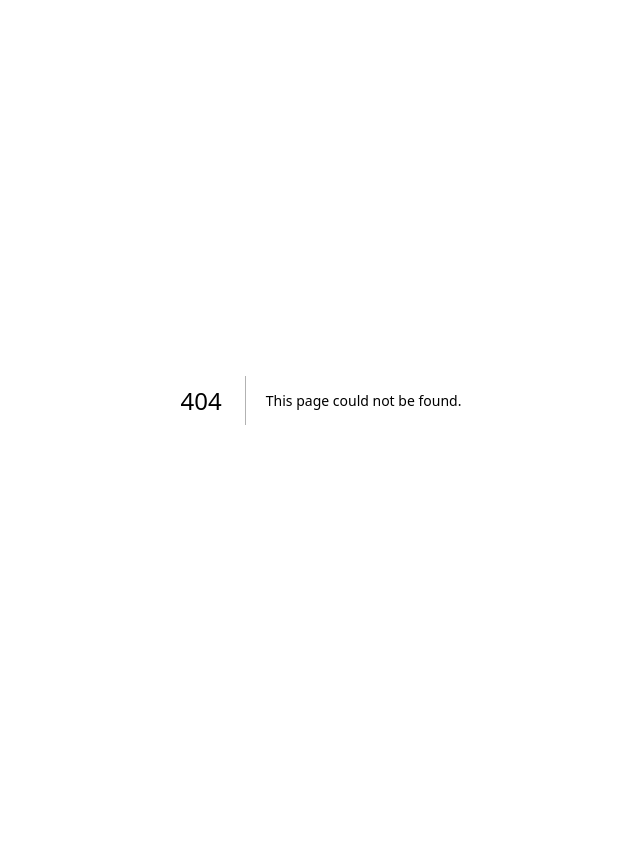
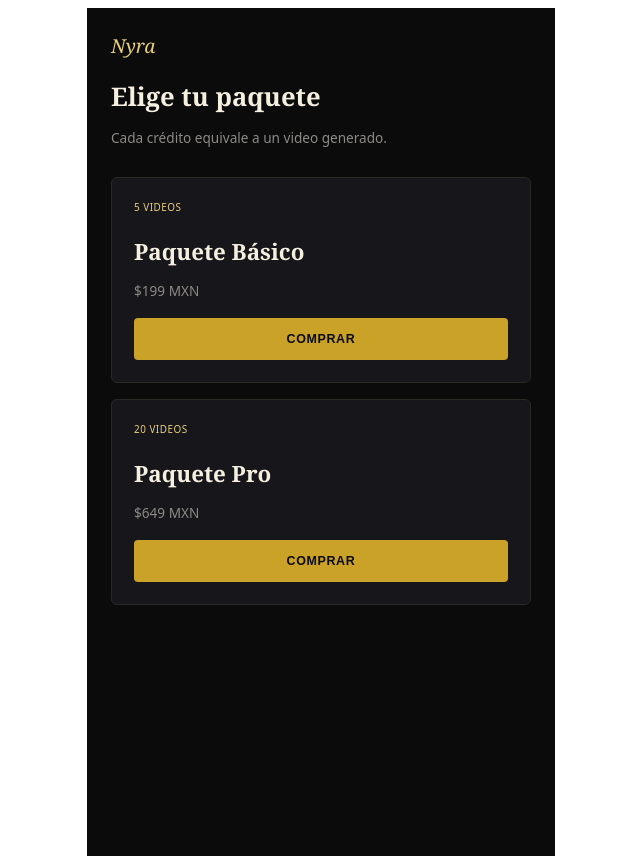
Before and after one commit to geovannialejandro/nyra-ai, a Next.js app: page /paquetes in a window 1280 px wide. Before the commit this address had no page. Shown: the whole page, without its empty margins (319-959 px from the left). Before the commit the page ends 800 px from the top, so only its background shows below. Built offline with nearby package versions, Linux system fonts and the light colour scheme; no server answers.

Commit message:
Implement PaquetesPage for package selection and purchase
This component allows users to select and purchase packages with credits for video generation. It includes error handling and loading states during the purchase process.

```diff
--- /dev/null
+++ b/app/paquetes/page.tsx
@@ -0,0 +1,85 @@
+'use client';
+
+import { useState } from 'react';
+import { supabase } from '@/lib/supabase';
+
+const PAQUETES = [
+  { id: 'basico', nombre: 'Paquete Básico', creditos: 5, precio: 199, priceId: 'PENDIENTE_BASICO' },
+  { id: 'pro', nombre: 'Paquete Pro', creditos: 20, precio: 649, priceId: 'PENDIENTE_PRO' },
+];
+
+export default function PaquetesPage() {
+  const [loading, setLoading] = useState<string | null>(null);
+  const [error, setError] = useState('');
+
+  async function handleComprar(priceId: string) {
+    setError('');
+    setLoading(priceId);
+    try {
+      const { data: { user } } = await supabase.auth.getUser();
+      if (!user) {
+        setError('Debes iniciar sesión primero.');
+        setLoading(null);
+        return;
+      }
+
+      const res = await fetch('/api/create-checkout', {
+        method: 'POST',
+        headers: { 'Content-Type': 'application/json' },
+        body: JSON.stringify({ priceId, userId: user.id }),
+      });
+
+      const data = await res.json();
+      if (!res.ok) {
+        setError(data.error || 'No se pudo iniciar el pago.');
+        setLoading(null);
+        return;
+      }
+
+      window.location.href = data.url;
+    } catch (err: any) {
+      setError(err.message || 'Error inesperado.');
+      setLoading(null);
+    }
+  }
+
+  const gold = '#C9A227';
+  const goldSoft = '#E8CE7B';
+  const bronze = '#8A6A2F';
+  const ivory = '#F5EFE0';
+  const ash = '#8C8A85';
+  const panel = '#17161A';
+
+  return (
+    <main style={{ background: '#0B0B0C', color: ivory, minHeight: '100vh', fontFamily: 'system-ui, sans-serif', padding: '24px', maxWidth: '420px', margin: '0 auto' }}>
+      <div style={{ fontFamily: 'Georgia, serif', fontStyle: 'italic', fontSize: '1.2rem', color: goldSoft, marginBottom: '20px' }}>
+        Nyra
+      </div>
+
+      <h1 style={{ fontFamily: 'Georgia, serif', fontSize: '1.6rem', marginBottom: '8px' }}>Elige tu paquete</h1>
+      <p style={{ color: ash, fontSize: '0.85rem', marginBottom: '30px' }}>Cada crédito equivale a un video generado.</p>
+
+      {PAQUETES.map((p) => (
+        <div key={p.id} style={{ border: `1px solid #2A2823`, borderRadius: '6px', padding: '22px', marginBottom: '16px', background: panel }}>
+          <div style={{ fontSize: '0.62rem', color: goldSoft, letterSpacing: '0.05em', marginBottom: '8px' }}>
+            {p.creditos} VIDEOS
+          </div>
+          <h3 style={{ fontFamily: 'Georgia, serif', fontSize: '1.4rem', marginBottom: '6px' }}>{p.nombre}</h3>
+          <p style={{ color: ash, fontSize: '0.85rem', marginBottom: '18px' }}>${p.precio} MXN</p>
+          <button
+            onClick={() => handleComprar(p.priceId)}
+            disabled={loading === p.priceId}
+            style={{
+              width: '100%', background: gold, color: '#0B0B0C', fontWeight: 600,
+              fontSize: '0.78rem', letterSpacing: '0.05em', padding: '14px', border: 'none', borderRadius: '4px',
+            }}
+          >
+            {loading === p.priceId ? 'CARGANDO...' : 'COMPRAR'}
+          </button>
+        </div>
+      ))}
+
+      {error && <p style={{ color: '#B5473B', marginTop: '12px', fontSize: '0.85rem' }}>{error}</p>}
+    </main>
+  );
+}
```
